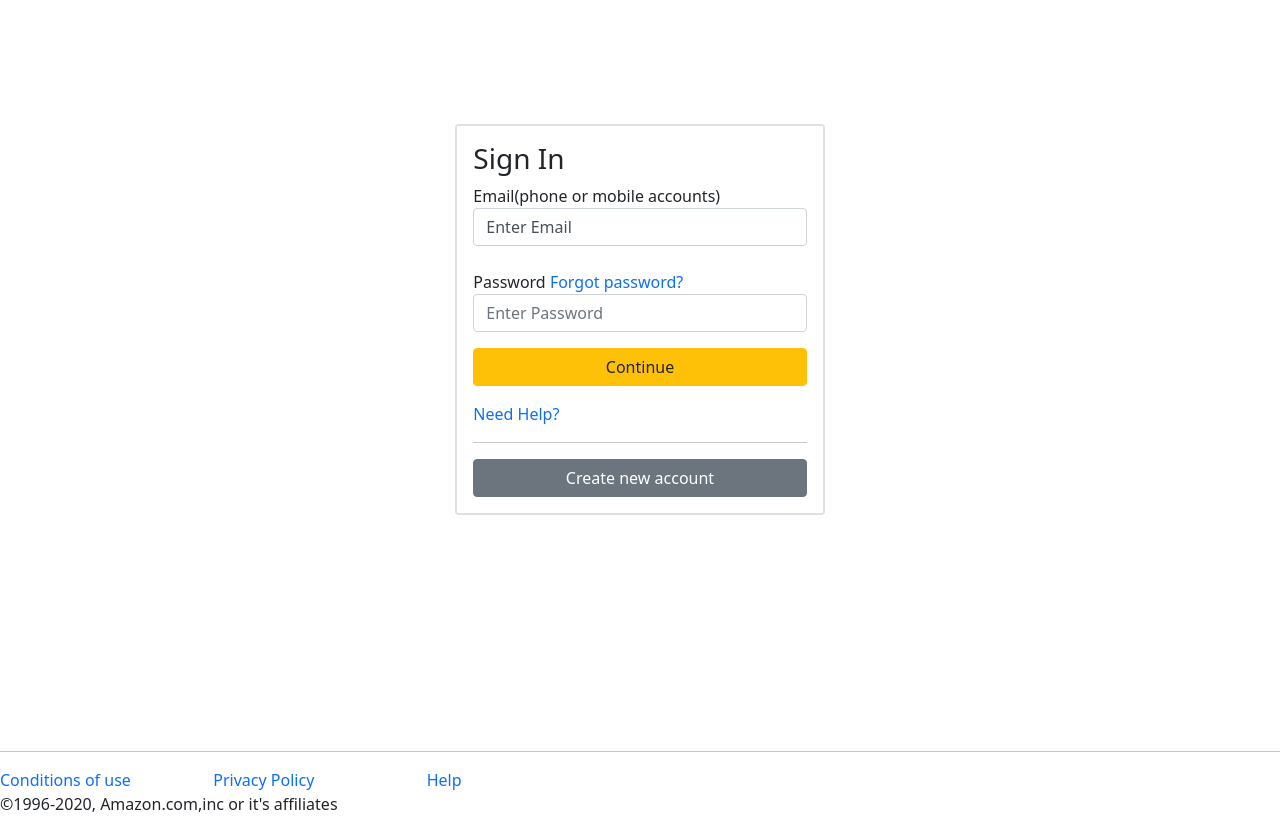
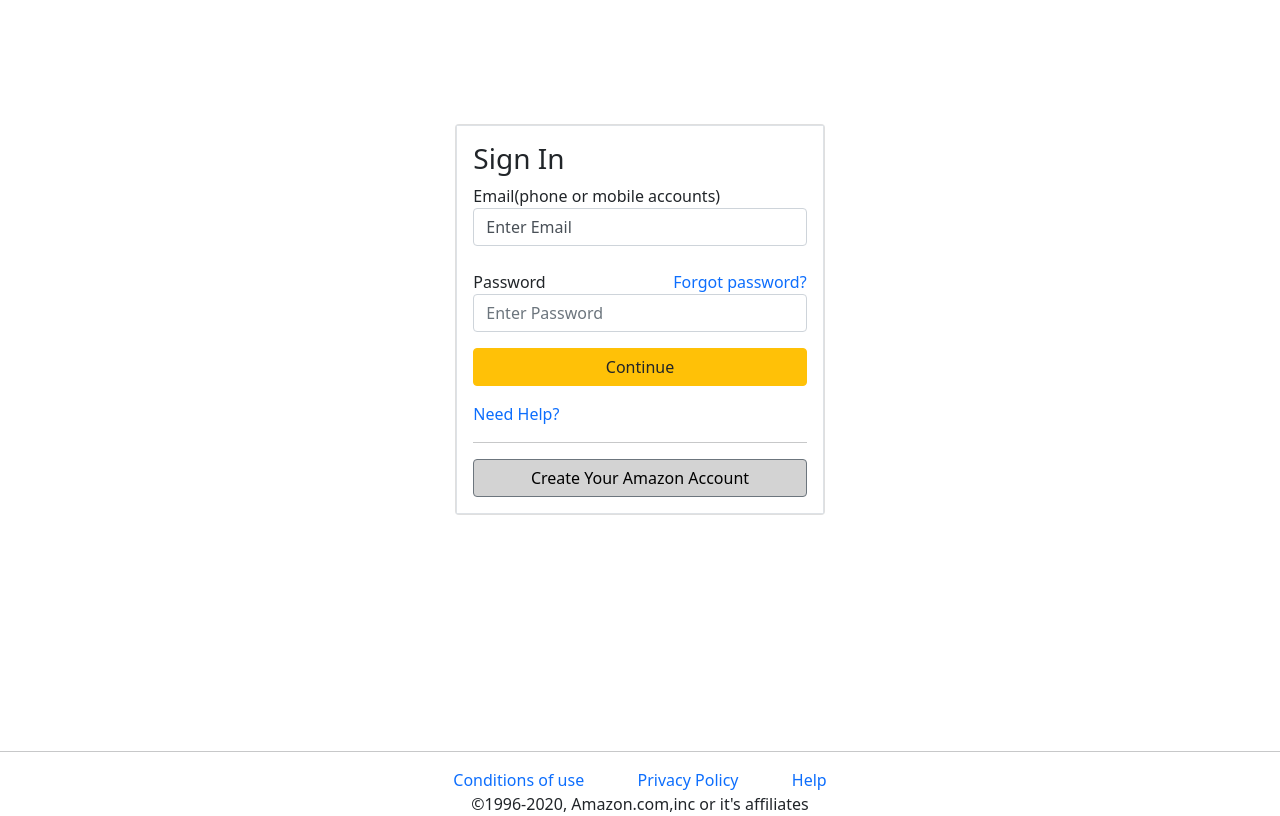
Before and after one commit to asime204/amateur_login, a plain HTML site: page index.html in a window 1280 px wide. Shown: the part 146-962 px from the top of the page. Drawn offline with nearby package versions, Linux system fonts and the light colour scheme.

Commit message:
spaced header and body correctly

```diff
--- a/css/main.css
+++ b/css/main.css
@@ -34,31 +34,38 @@ a {
     text-decoration: none;
 }
 
-.footer {
+.bottom {
     display: grid;
     grid-template-columns: 1fr 1fr 1fr;
     grid-template-rows: 1fr 1fr;
     gap: 0px 0px;
     grid-auto-flow: row;
-    grid-template-areas:
-        "conditions policy help"
-        "copyright copyright copyright";
-    width: 50%;
-    place-content: center;
 }
 
-.conditions {
-    grid-area: conditions;
+.footer {
+    grid-area: 1 / 1 / 3 / 4;
 }
 
-.policy {
-    grid-area: policy;
+.map {
+    grid-area: 1 / 2 / 2 / 3;
+    display: flex;
+    justify-content: space-around;
+    width: 100%;
 }
 
-.help {
-    grid-area: help;
+.copy {
+    grid-area: 2 / 2 / 3 / 3;
+    display: flex;
+    justify-content: center;
+    width: 100%;
 }
 
-.copyright {
-    grid-area: copyright;
+#password {
+    display: flex;
+    justify-content: space-between;
 }
+
+#create {
+    color: black;
+    background-color: lightgray !important;
+}
--- a/index.html
+++ b/index.html
@@ -28,9 +28,11 @@
                     <input type="text" class="form-control" id="staticEmail2" value="Enter Email">
                 </div>
                 <br>
-                <div class="col-auto" id="password">
-                    <label for="inputPassword2" class="d-inline-block">Password</label>
-                    <a class="d-inline-block" id="forgot" href="#">Forgot password?</a>
+                <div class="col-auto">
+                    <div id="password">
+                        <label for="inputPassword2" class="d-inline-block">Password</label>
+                        <a class="d-inline-block" id="forgot" href="#">Forgot password?</a>
+                    </div>
                     <input type="password" class="form-control" id="inputPassword2" placeholder="Enter Password">
                 </div>
                 <div class="col-auto">
@@ -39,7 +41,7 @@
                 <a class="d-inline-block" href="#">Need Help?</a>
                 <hr>
                 <div class="text-center">
-                    <button class="btn btn-secondary w-100 m-auto">Create new account</button>
+                    <button class="btn btn-secondary w-100 m-auto" id="create">Create Your Amazon Account</button>
                 </div>
             </div>
         </div>
@@ -48,11 +50,15 @@
 </div>
 </div>
 <hr>
-<div class="footer">
-    <div class="conditions"><a href="#">Conditions of use</a></div>
-    <div class="policy"><a href="#">Privacy Policy</a></div>
-    <div class="help"><a href="#">Help</a></div>
-    <div class="copyright">&copy1996-2020, Amazon.com,inc or it's affiliates</div>
+<div class="bottom">
+    <div class="footer"></div>
+    <div class="map">
+        <a href="#">Conditions of use</a>
+        <a href="#">Privacy Policy</a>
+        <a href="#">Help</a>
+    </div>
+    <div class="copy">&copy1996-2020, Amazon.com,inc or it's affiliates</div>
+</div>
 </div>
 </div>
 </div>
```
